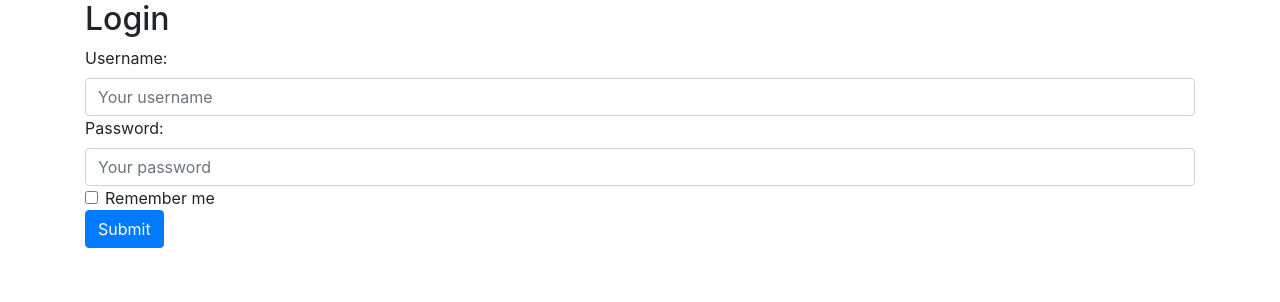
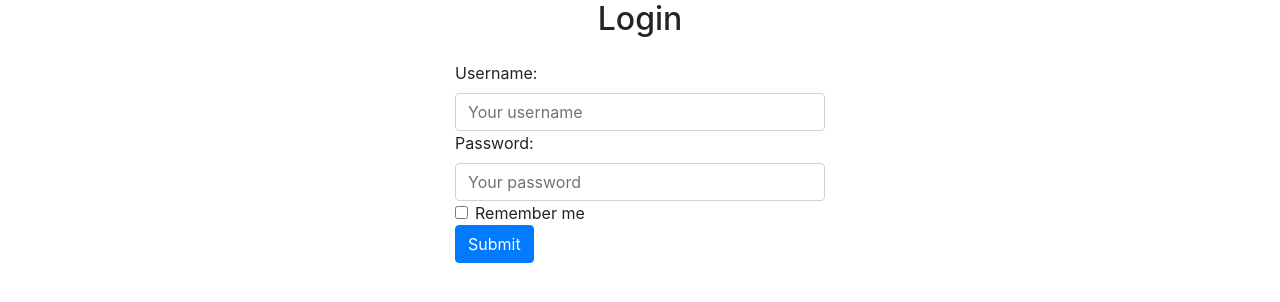
Before and after one commit to Oussail/Demo-eCommerce-App, a Django app: page /login/ in a window 1280 px wide. Shown: the top 302 px of the page. Run offline with Django 3.2, Linux system fonts and the light colour scheme; some libraries are stand-ins or nearby versions.

Commit message:
resize form by adding css class

```diff
--- a/templates/auth/login.html
+++ b/templates/auth/login.html
@@ -8,8 +8,8 @@ Login Page
 {% block content %}
 
 <div class="container">
-    <h2>Login</h2>
-    <form method="POST"> {% csrf_token %}
+    <h2 style="text-align:center;">Login</h2>
+    <form class="form-signin" method="POST"> {% csrf_token %}
         {{ form }}
         <div class="form-check">
             <label class="form-check-label">
```
